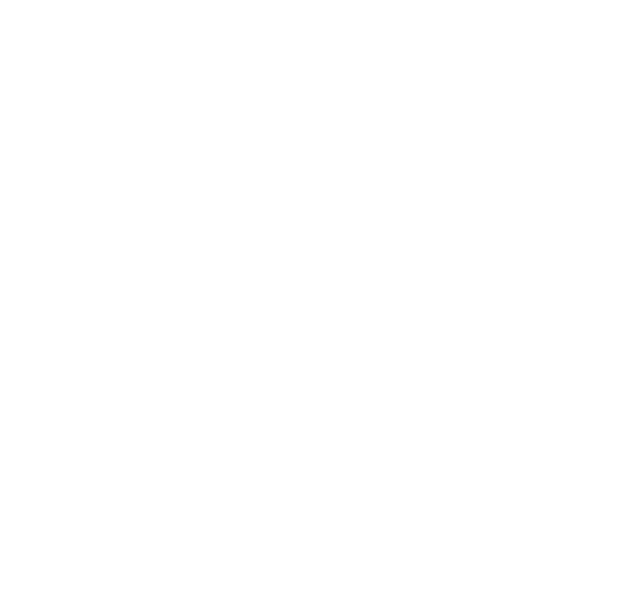
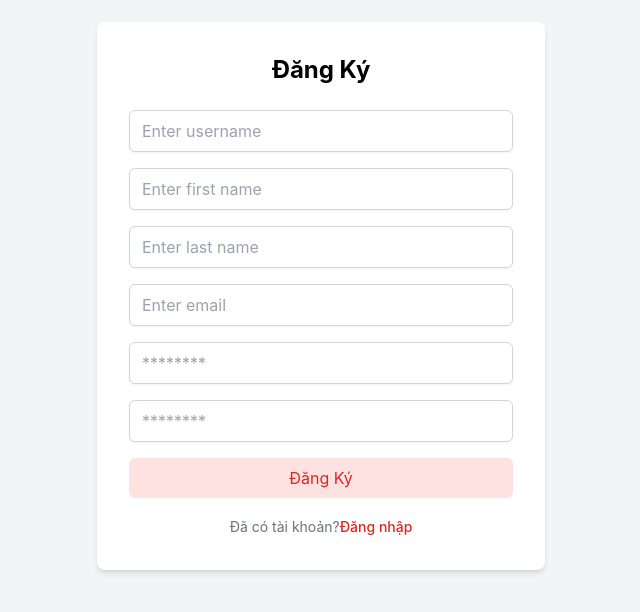
Before and after one commit to phanbachlong/Consumer_Transaction_Management_System, a React (Create React App) app in the folder project88/: page /register in a window 1280 px wide. Before the commit this address had no page. Shown: the part 104-716 px from the top of the page, without its empty margins (319-959 px from the left). Built offline with nearby package versions, Linux system fonts and the light colour scheme.

Commit message:
component Form + register react

```diff
--- a/project88/package.json
+++ b/project88/package.json
@@ -3,6 +3,7 @@
   "version": "0.1.0",
   "private": true,
   "dependencies": {
+    "@hookform/resolvers": "^5.0.1",
     "@reduxjs/toolkit": "^2.8.1",
     "@testing-library/dom": "^10.4.0",
     "@testing-library/jest-dom": "^6.6.3",
--- a/project88/src/App.js
+++ b/project88/src/App.js
@@ -3,6 +3,7 @@ import { BrowserRouter as Router, Routes, Route } from 'react-router-dom';
 import './App.css';
 import LoginPage from './pages/LoginPage';
 import FogotPassword from './pages/FogotPassword';
+import Register from './features/register/Register';
 
 function App() {
   return (
@@ -10,6 +11,7 @@ function App() {
       <Routes>
         <Route path="/login" element={<LoginPage />} />
         <Route path="/fogot-password" element={<FogotPassword />} />
+        <Route path='/register' element={<Register />} />
       </Routes>
     </Router>
   );
--- /dev/null
+++ b/project88/src/components/Form.js
@@ -0,0 +1,40 @@
+import React from "react";
+import { useForm } from "react-hook-form";
+import { zodResolver } from "@hookform/resolvers/zod"
+import { Validation } from "../validation/Validation";
+
+const Form = ({ initialValues, onSubmit, btn }) => {
+
+    const { register, handleSubmit, formState: { errors } } = useForm({
+        resolver: zodResolver(Validation),
+        defaultValues: initialValues
+    });
+
+    return (
+        <form onSubmit={handleSubmit(onSubmit)} initialValues={initialValues}>
+            {Object.keys(initialValues).map((field, index) => (
+                <div className="mb-4" key={index}>
+                    <input className="mt-1 block w-full px-3 py-2 border border-gray-300 rounded-md shadow-sm focus:outline-none focus:ring-indigo-500 focus:border-indigo-500"
+                        {...register(field)}
+                        type={field.includes("password") ? "password" : field.includes("confirmPassword") ? "password" : "text"}
+                        id={field}
+                        name={field}
+                        placeholder={field.includes("password") || field.includes("confirmPass") ? "********" : `Enter ${field.replace(/([A-Z])/g, ' $1').toLowerCase()}`}
+                    />
+                    {errors[field] && (
+                        <p className="text-red-500 text-sm mt-1">{errors[field]?.message}</p>
+                    )}
+                </div>
+
+            ))}
+            <button
+                type="submit"
+                className="w-full bg-red-100 text-red-600 py-2 px-4 rounded-md hover:bg-red-200 transition"
+            >
+                {btn}
+            </button>
+        </form>
+    )
+}
+
+export default Form;
--- /dev/null
+++ b/project88/src/features/register/Register.js
@@ -0,0 +1,41 @@
+import React from "react";
+import { useForm } from "react-hook-form";
+import { useNavigate } from "react-router-dom";
+import Form from "../../components/Form";
+
+const Register = () => {
+    const navigate = useNavigate();
+
+    const initialValues = { username: '', firstName: '', lastName: '', email: '', password: '', confirmPassword: '' };
+
+    const onSubmit = () => {
+        alert('success')
+    }
+
+
+    return (
+        <div className="flex items-center justify-center min-h-screen bg-gray-100">
+            <div className="bg-white p-8 rounded-lg shadow-md w-full max-w-md">
+                <h1 className="text-2xl font-bold text-center mb-6">Đăng Ký</h1>
+                <Form onSubmit={onSubmit} initialValues={initialValues} btn="Đăng Ký"></Form>
+                <div className="mt-4 text-center">
+                    <pp
+                        className="text-sm text-gray-500 hover:underline"
+                    >
+                        Đã có tài khoản?
+                    </pp>
+                    <button
+                        onClick={() => navigate('/login')}
+                        className="text-sm text-red-600 font-medium hover:underline"
+                    >
+                        Đăng nhập
+                    </button>
+
+                </div>
+            </div>
+
+        </div>
+    )
+}
+
+export default Register;
--- /dev/null
+++ b/project88/src/validation/Validation.js
@@ -0,0 +1,16 @@
+import React from "react";
+import { z } from 'zod';
+
+export const Validation = z.object({
+    username: z.string().min(6, "Tên tài khoản phải có ít nhất 6 ký tự"),
+    firstName: z.string().min(1, "Họ phải bắt buộc"),
+    lastName: z.string().min(1, "Tên phải bắt buộc"),
+    email: z.string().min(1, "Email phải bắt buộc").email("Email không hợp lệ"),
+    password: z.string().min(6, "Mật khẩu cần ít nhất 6 ký tựtự"),
+    confirmPassword: z
+        .string()
+        .min(6, "Xác nhận mật khẩu ít nhất 6 ký tự"),
+}).refine((data) => data.password === data.confirmPassword, {
+    message: "Mật khẩu không khớp",
+    path: ["confirmPassword"],
+})
```
Also changed, not shown: 1 other file (tests, documents, lock files or other folders).
